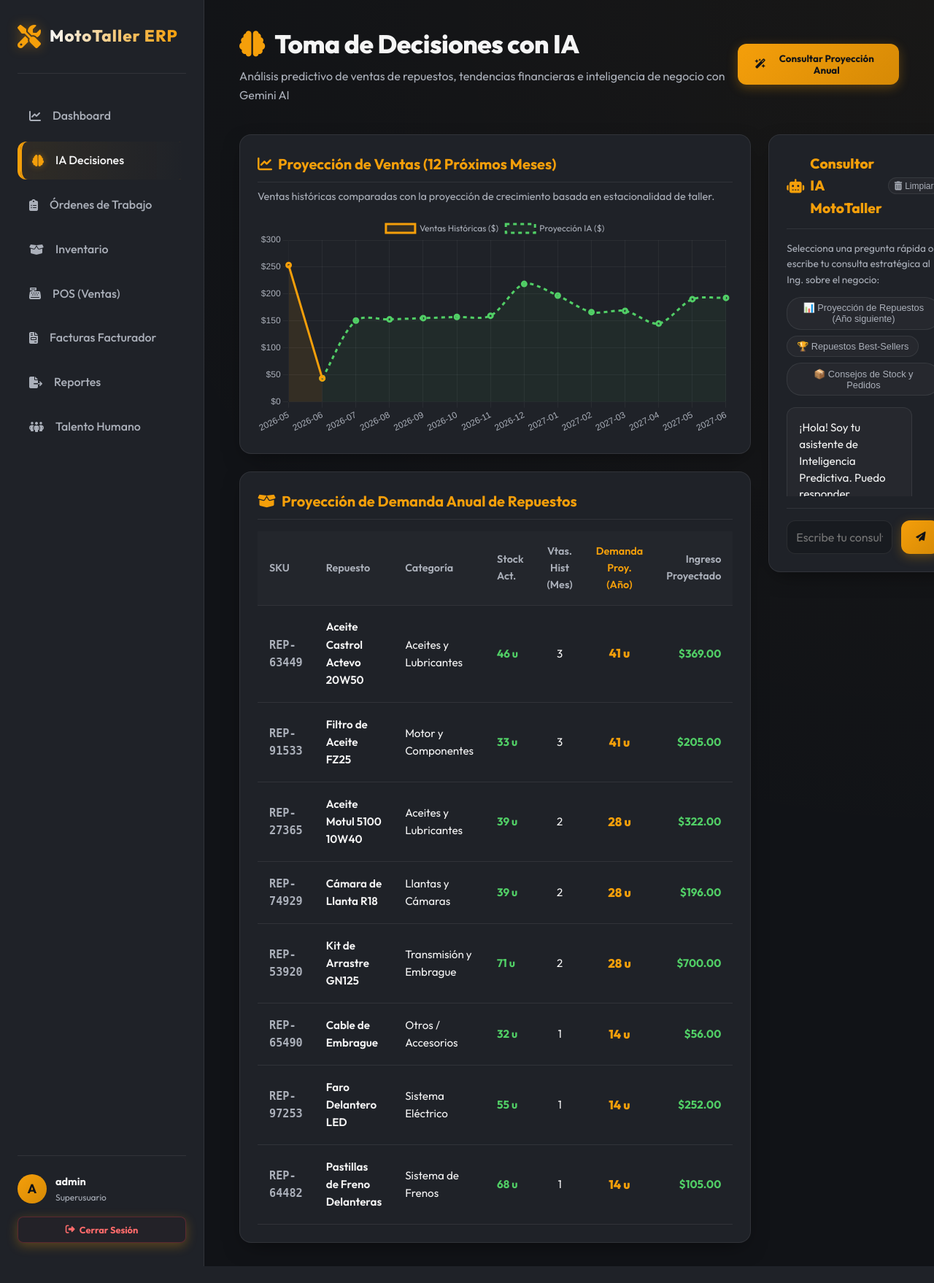
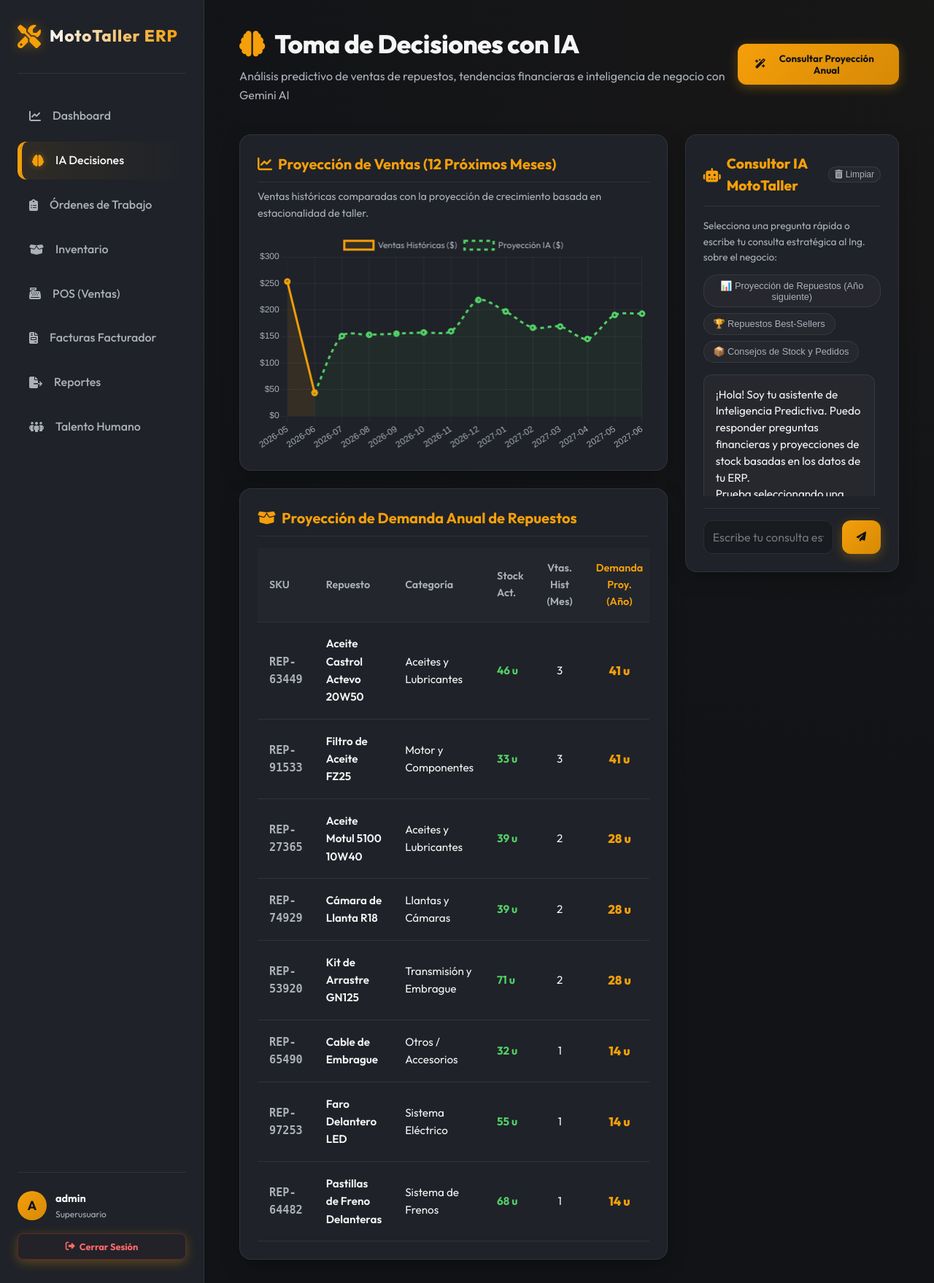
Before and after one commit to luque-joel/ERP, a Django app: page /ia/decisiones/ in a window 1280 px wide. Shown: the whole page at 73% size. Before the commit the page ends 1735 px from the top, so only its background shows below. Run offline with Django 5.2, Linux system fonts and the light colour scheme; a user stored in the database is signed in; data comes from the database, SQL or seed files in the repository; both versions use the stored data as it was after the commit.

Commit message:
Fix horizontal page stretching on IA Decisions screen by adding flex min-width and grid minmax rules

```diff
--- a/taller/templates/taller/ia_decisiones.html
+++ b/taller/templates/taller/ia_decisiones.html
@@ -8,14 +8,14 @@
     /* Estilos Premium Adicionales para IA Decisiones */
     .ia-grid {
         display: grid;
-        grid-template-columns: 2fr 1fr;
+        grid-template-columns: minmax(0, 2fr) minmax(0, 1fr);
         gap: 1.5rem;
         margin-top: 1.5rem;
     }
 
     @media (max-width: 1024px) {
         .ia-grid {
-            grid-template-columns: 1fr;
+            grid-template-columns: minmax(0, 1fr);
         }
     }
 
@@ -59,6 +59,9 @@
         line-height: 1.5;
         font-size: 0.95rem;
         animation: fadeInUp 0.3s ease;
+        word-wrap: break-word;
+        word-break: break-word;
+        overflow-wrap: break-word;
     }
 
     .message-user {
@@ -76,6 +79,21 @@
         align-self: flex-start;
         border-bottom-left-radius: 2px;
         width: 100%;
+        max-width: 100%;
+    }
+
+    .markdown-content {
+        word-wrap: break-word;
+        word-break: break-word;
+        overflow-wrap: break-word;
+        max-width: 100%;
+    }
+
+    .markdown-content pre, .markdown-content code {
+        white-space: pre-wrap;
+        word-wrap: break-word;
+        overflow-x: auto;
+        max-width: 100%;
     }
 
     .chat-input-area {
@@ -192,7 +210,7 @@
 <!-- Grid de Métricas Clave y Gráfico -->
 <div class="ia-grid">
     <!-- Columna Izquierda: Gráficos de Proyecciones -->
-    <div style="display: flex; flex-direction: column; gap: 1.5rem;">
+    <div style="display: flex; flex-direction: column; gap: 1.5rem; min-width: 0;">
         <div class="card-premium">
             <h2 style="font-size: 1.25rem; font-weight: 700; color: var(--primary); border-bottom: 1px solid var(--border-color); padding-bottom: 0.5rem; display: flex; align-items: center; gap: 0.5rem;">
                 <i class="fa-solid fa-chart-line"></i> Proyección de Ventas (12 Próximos Meses)
@@ -248,7 +266,7 @@
     </div>
 
     <!-- Columna Derecha: Consola Interactiva de Consultas IA -->
-    <div>
+    <div style="min-width: 0;">
         <div class="ia-console-box">
             <h2 style="font-size: 1.2rem; font-weight: 800; border-bottom: 1px solid var(--border-color); padding-bottom: 0.75rem; margin-bottom: 1rem; color: var(--primary); display: flex; align-items: center; justify-content: space-between; gap: 0.5rem; width: 100%;">
                 <span style="display: flex; align-items: center; gap: 0.5rem;">
```
Also changed, not shown: db.sqlite3.
